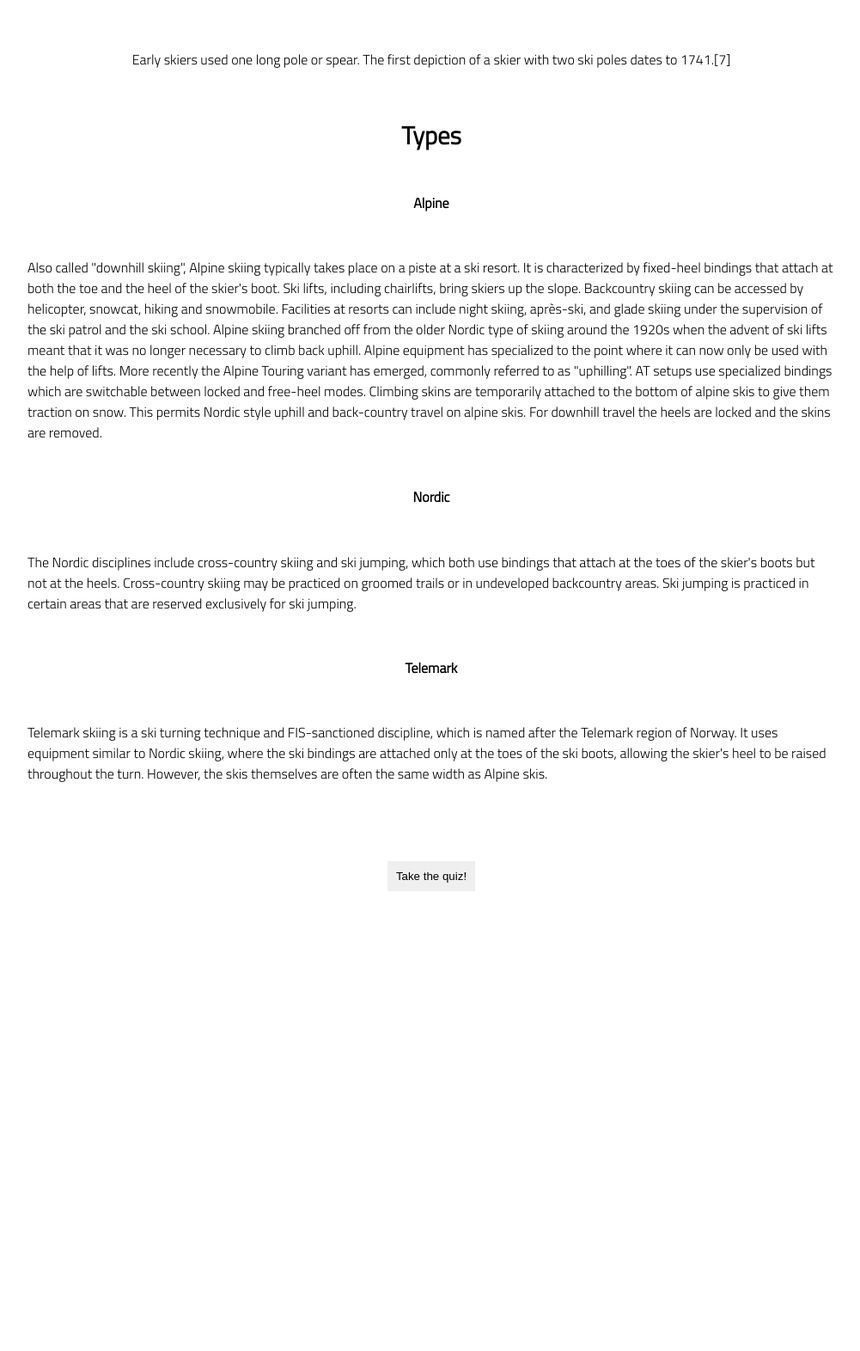
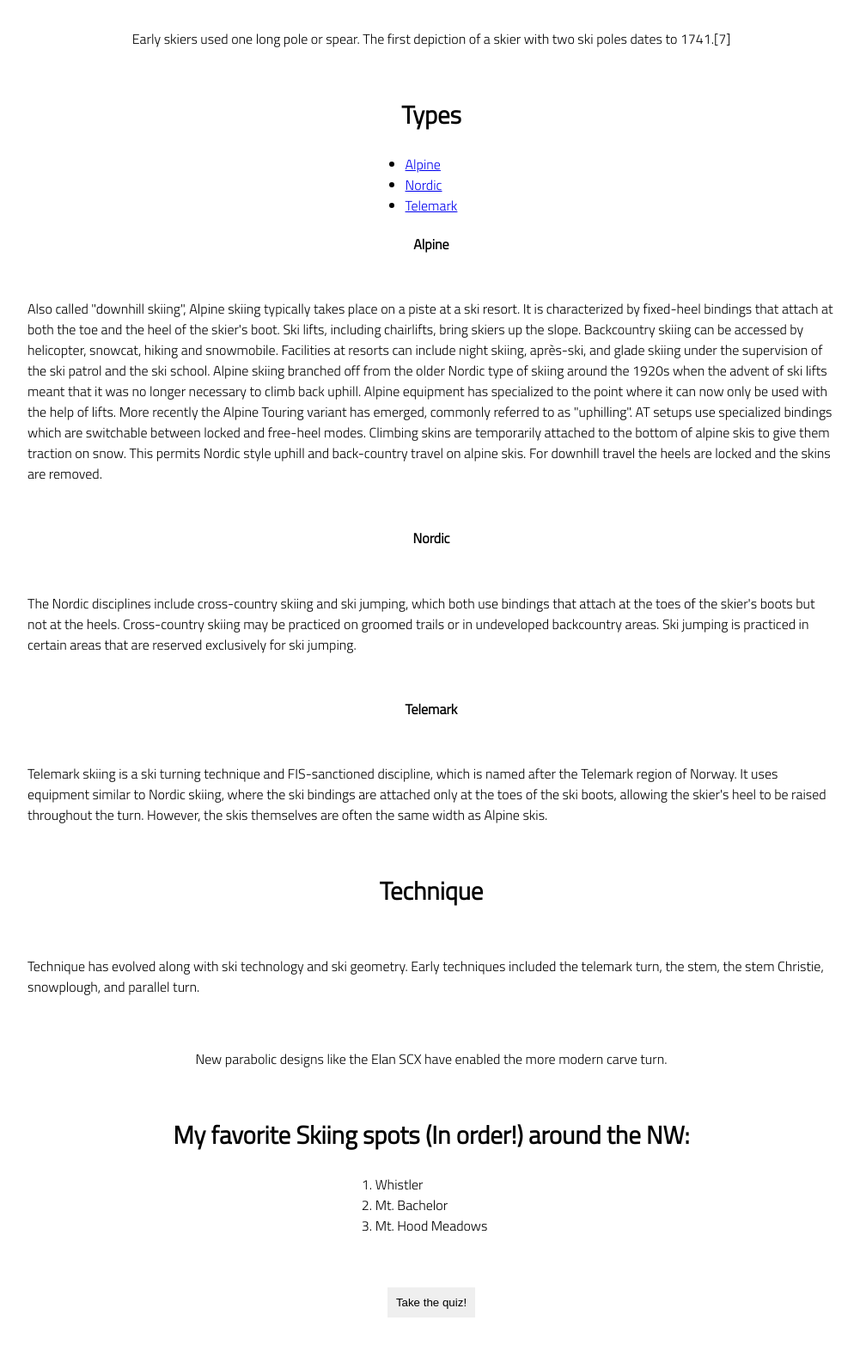
Before and after one commit to franklyhollywood/lab-01-quiz-page, a plain HTML site: page index.html in a window 1280 px wide. Shown: the part 1198-2770 px from the top of the page at 86% size, without its empty margins (138-1139 px from the left). Before the commit the page ends 2283 px from the top, so only its background shows below. Drawn offline with Linux system fonts and the light colour scheme.

Commit message:
Quiz is implemented and HTML is done

```diff
--- a/app.js
+++ b/app.js
@@ -4,11 +4,37 @@ const button = document.getElementById('quizButton');
 
 console.log(result, button);
 
+// set event listeners
 button.addEventListener('click', () => {
 	// initialize state
 	let correctAnswers = 0;
+
+	// get user input
+	//Ask the user's name. Their name should be used in subsequent prompts
+	const firstName = prompt('Hi.  What is your first name?');
+	const lastName = prompt('What is your last name?');
+	// use user input to update state
+	const takeQuiz = prompt(
+		`Do you REALLY want to take this quiz ${firstName} ${lastName} ?`
+	);
+	//Confirm that the user really wants to take the quiz. If not, return from your event listener function.
+	if (!takeQuiz) return;
+
+	// update DOM to reflect the new state
+	//Three YES/NO questions (using prompt calls) about the subject.
+	const answer1 = prompt(
+		`Was skiing practiced in China hundreds of years ago?`
+	);
+
+	const answer2 = prompt(`There are 3 main types of skiing?`);
+
+	const answer3 = prompt(`I have listed my 3 favorite places to ski?`);
 });
-// set event listeners
-// get user input
-// use user input to update state
-// update DOM to reflect the new state
+
+//....Use your countsAsAYes function to determine the user's response, then compare to the correct answer. Track number of correct responses.
+//Alert the user that the quiz is complete and their results will now be written to the webpage.
+//Write a response to the page with their name and number correct, for example: "Okay Bernice, you got 2/3 correct".
+//STRETCH goal(s):
+//Add a class to style the result differently based on good or bad score.
+//Add different text content ('Great work!' 'Needs improvement!', etc) based on user's results
+//Include a percentage, without decimal places.
--- a/index.html
+++ b/index.html
@@ -24,9 +24,7 @@
 				<p>Thanks to wikipedia for images and content</p>
 				<h2>History</h2>
 				<p>
-					Main article: History of skiing File:Ski-kampioen Jan Boon
-					demonstreert op Duinrell.ogv Video demonstration of a variety of ski
-					techniques used in the 1940s. Skiing has a history of almost five
+					Skiing has a history of almost five
 					millennia.[1] Although modern skiing has evolved from beginnings in
 					Scandinavia, it may have been practiced more than 100 centuries ago in
 					what is now China, according to an interpretation of ancient
@@ -54,7 +52,12 @@
 					skier with two ski poles dates to 1741.[7]
 				</p>
 				<h2>Types</h2>
-				<h4>Alpine</h4>
+				<ul>
+					<li><a href="#Alpine">Alpine</a></li>
+					<li><a href="#Nordic">Nordic</a></li>
+					<li><a href="#Telemark">Telemark</a></li>
+				</ul>
+				<h4 id="Alpine">Alpine</h4>
 				<p>
 					Also called "downhill skiing", Alpine skiing typically takes place on
 					a piste at a ski resort. It is characterized by fixed-heel bindings
@@ -76,7 +79,7 @@
 					the skins are removed.
 				</p>
 
-				<h4>Nordic</h4>
+				<h4 id="Nordic">Nordic</h4>
 				<p>
 					The Nordic disciplines include cross-country skiing and ski jumping,
 					which both use bindings that attach at the toes of the skier's boots
@@ -85,7 +88,7 @@
 					in certain areas that are reserved exclusively for ski jumping.
 				</p>
 
-				<h4>Telemark</h4>
+				<h4 id="Telemark">Telemark</h4>
 				<p>
 					Telemark skiing is a ski turning technique and FIS-sanctioned
 					discipline, which is named after the Telemark region of Norway. It
@@ -94,7 +97,29 @@
 					to be raised throughout the turn. However, the skis themselves are
 					often the same width as Alpine skis.
 				</p>
+
+				<h2>Technique</h2>
+				<p>
+					Technique has evolved along with ski technology and ski geometry.
+					Early techniques included the telemark turn, the stem, the stem
+					Christie, snowplough, and parallel turn.
+				</p>
+
+				<p>
+					New parabolic designs like the Elan SCX have enabled the more modern
+					carve turn.
+				</p>
+
+				<h2>My favorite Skiing spots (In order!) around the NW:</h2>
+				<ol>
+					<li><em>Whistler</em></li>
+					<li>
+						<em>Mt. Bachelor</em>
+					</li>
+					<li><em>Mt. Hood Meadows</em></li>
+				</ol>
 			</section>
+
 			<button id="quizButton">Take the quiz!</button>
 			<span id="resultsSpan"></span>
 			<br />
--- a/styles/reset.css
+++ b/styles/reset.css
@@ -1,30 +1,92 @@
-
 /* adapted from http://meyerweb.com/eric/tools/css/reset/
    v2.0 | 20110126
    License: none (public domain)
 */
 
-*{
-    box-sizing: border-box;
+* {
+	box-sizing: border-box;
 }
 
-html, body {
-    height: 100%;
-    width: 100%;
+html,
+body {
+	height: 100%;
+	width: 100%;
 }
 
-html, body, div, span, applet, object, iframe, blockquote, pre,
-a, abbr, acronym, address, big, cite, code,
-del, dfn, em, img, ins, kbd, q, s, samp,
-small, strike, strong, sub, sup, tt, var,
-b, u, i, center,
-dl, dt, dd, ol, ul, li,
-fieldset, form, label, legend,
-table, caption, tbody, tfoot, thead, tr, th, td,
-article, aside, canvas, details, embed,
-figure, figcaption, footer, header, hgroup,
-menu, nav, output, ruby, section, summary,
-time, mark, audio, video {
+html,
+body,
+div,
+span,
+applet,
+object,
+iframe,
+blockquote,
+pre,
+a,
+abbr,
+acronym,
+address,
+big,
+cite,
+code,
+del,
+dfn,
+em,
+img,
+ins,
+kbd,
+q,
+s,
+samp,
+small,
+strike,
+strong,
+sub,
+sup,
+tt,
+var,
+b,
+u,
+i,
+center,
+dl,
+dt,
+dd,
+ol,
+ul,
+li,
+fieldset,
+form,
+label,
+legend,
+table,
+caption,
+tbody,
+tfoot,
+thead,
+tr,
+th,
+td,
+article,
+aside,
+canvas,
+details,
+embed,
+figure,
+figcaption,
+footer,
+header,
+hgroup,
+menu,
+nav,
+output,
+ruby,
+section,
+summary,
+time,
+mark,
+audio,
+video {
 	margin: 0;
 	padding: 0;
 	border: 0;
@@ -32,7 +94,3 @@ time, mark, audio, video {
 	font: inherit;
 	vertical-align: baseline;
 }
-
-ol, ul {
-	list-style: none;
-}
--- /dev/null
+++ b/utils.js
@@ -0,0 +1 @@
+export function
```
